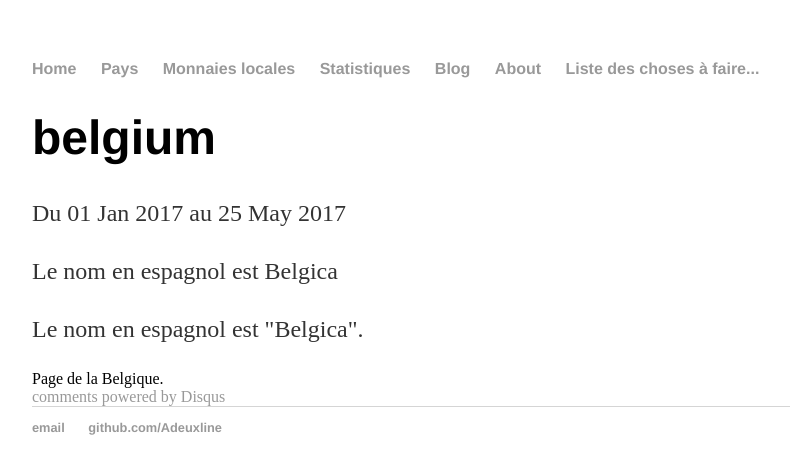
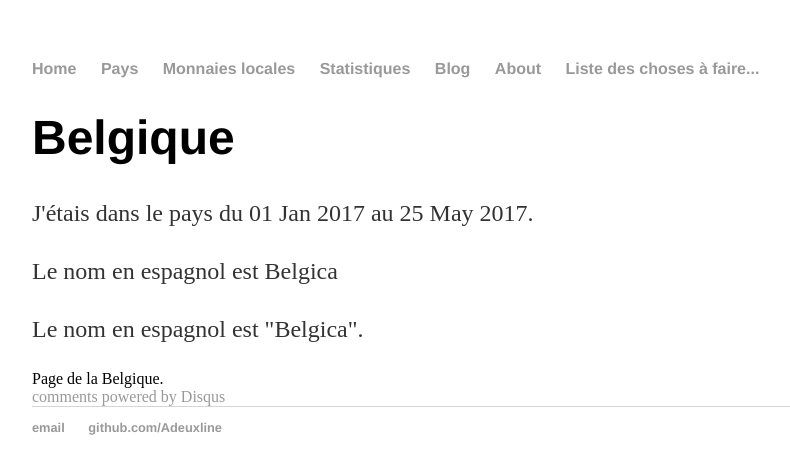
Before and after one commit to rlabe/adeuxline.github.io, a Jekyll site: the page built from _countries/belgium.html, in a window 1280 px wide. Shown: the top 474 px of the page, without its empty margins (160-950 px from the left). Built offline with Jekyll 4.4.1, drawn with Linux system fonts in a browser that asks for light colours; comment, search, counter and statistics services are not loaded.

Commit message:
Update country.html

```diff
--- a/_layouts/country.html
+++ b/_layouts/country.html
@@ -1,8 +1,8 @@
 ---
 layout: default
 ---
-<h1>{{ page.title }}</h1>
-<p class="meta">Du {{ page.dateBegin | date_to_string }} au {{ page.dateEnd | date_to_string }}</p>
+<h1>{{ page.nameFr }}</h1>
+<p class="meta">J'étais dans le pays du {{ page.dateBegin | date_to_string }} au {{ page.dateEnd | date_to_string }}.</p>
 
 <p>{% if page.nameEs %} Le nom en espagnol est {{ page.nameEs }} {% endif %}</p>
 
```
